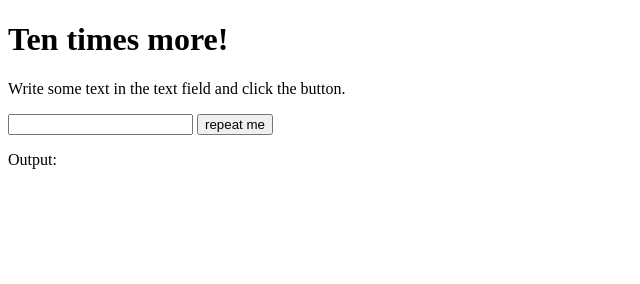
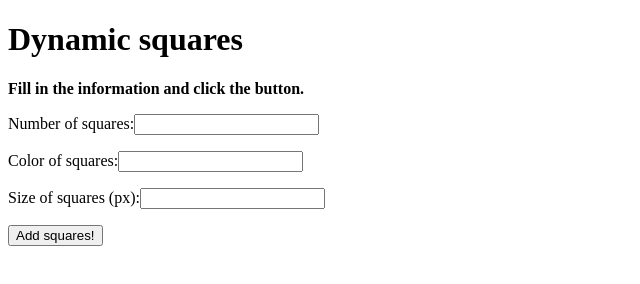
Before and after one commit to rqchel/rachel, a plain HTML site: page Dynamicsquares.html in a window 1280 px wide. Shown: the whole page, without its empty margins (0-640 px from the left). Drawn offline with Linux system fonts and the light colour scheme.

Commit message:
verandering

```diff
--- a/Dynamicsquares.html
+++ b/Dynamicsquares.html
@@ -1,35 +1,53 @@
 <!DOCTYPE html>
 <html>
 <head>
+<title>Dynamic Squares </title>
 
 <script>
-function repeatMe(){
-  // Gets the value of the text field:
-  var val = document.getElementById('inputField').value;
-  // Writes the comment in the div with id "result":
-  var result = "";
-  for (var i=0; i<10;i++){
-    result +=val+"<br/>";
-  }
-    document.getElementById('result').innerHTML = result;
+/*
+	Creates a square with the features given as parameters
+	and appends it to the body element.
+*/
+function makeSquare(size, color){
+  var val = document.getElementById('inputNumber').value;
+
+
+
+	// Creates a new div element:
+	var div = document.createElement("div");
+	div.style.display = "inline-block";
+	div.style.height = size+"px";
+	div.style.width = size+"px";
+	div.style.backgroundColor=color;
+	div.style.margin="5px";
+
+	// Appends the new div to the end of the body element.
+	document.body.appendChild(div);
+
 }
+
+/*
+	Retrieves the information given by user (number, size and color) and creates
+	squares accordingly. Calls the makeSquare function when needed.
+*/
+function addSquares(){
+
+
+makeSquare(10, "blue")
+
+}
+
 </script>
+</head>
 
 <body>
+	<h1>Dynamic squares</h1>
+	<p style="font-weight:bold"> Fill in the information and click the button. </p>
 
-<h1>Ten times more!</h1>
-<p> Write some text in the text field and click the button.</p>
-
-<input type="text" id="inputField">
-<button onclick="repeatMe()">repeat me</button>
-
-<p> Output:</p>
-
-<div id="result">
-
-
-</div>
+	<p>Number of squares:<input type="text" id="inputNumber"></p>
+	<p>Color of squares:<input type="text" id="inputColor"></p>
+	<p>Size of squares (px):<input type="text" id="inputSize"></p>
+	<button onclick="addSquares()">Add squares!</button>
 
 </body>
-
 </html>
```
